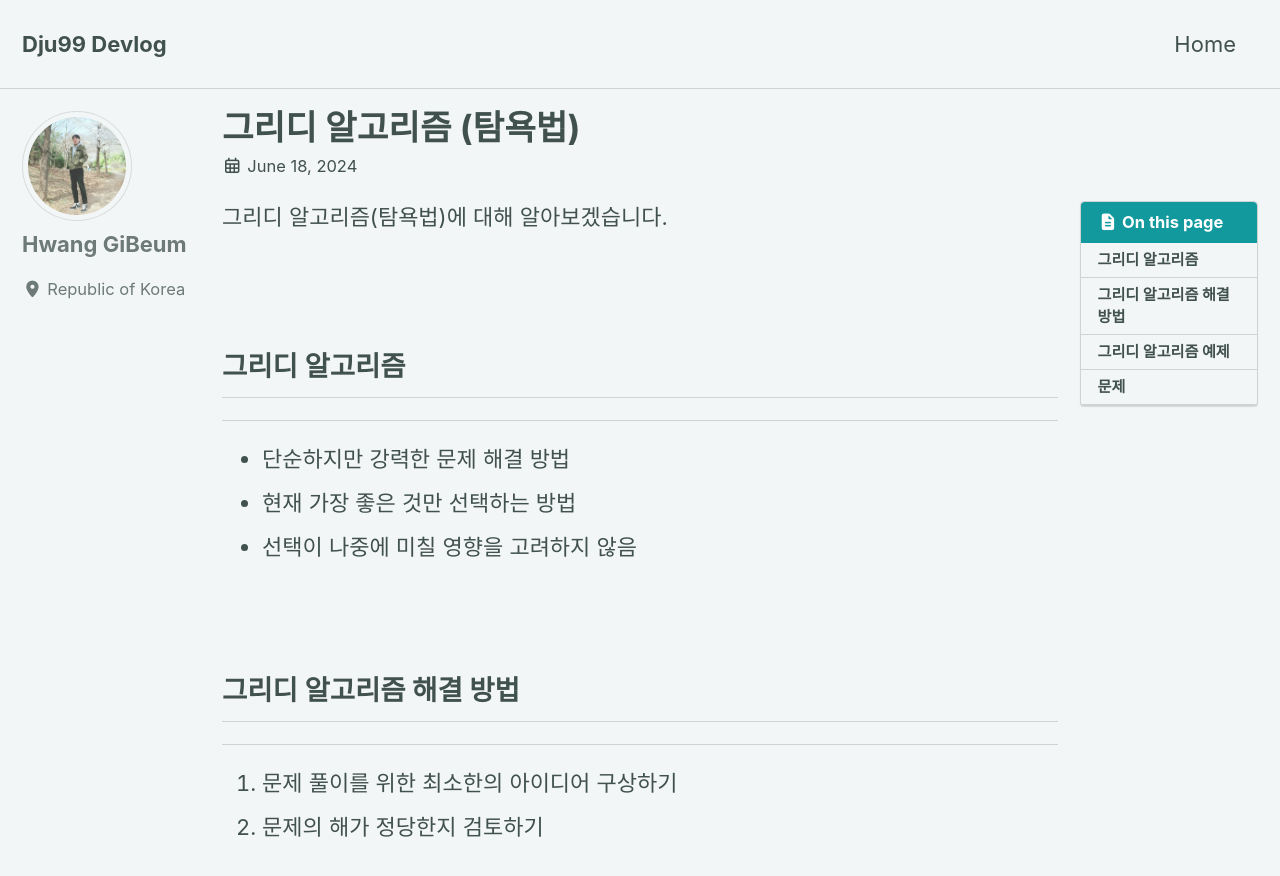
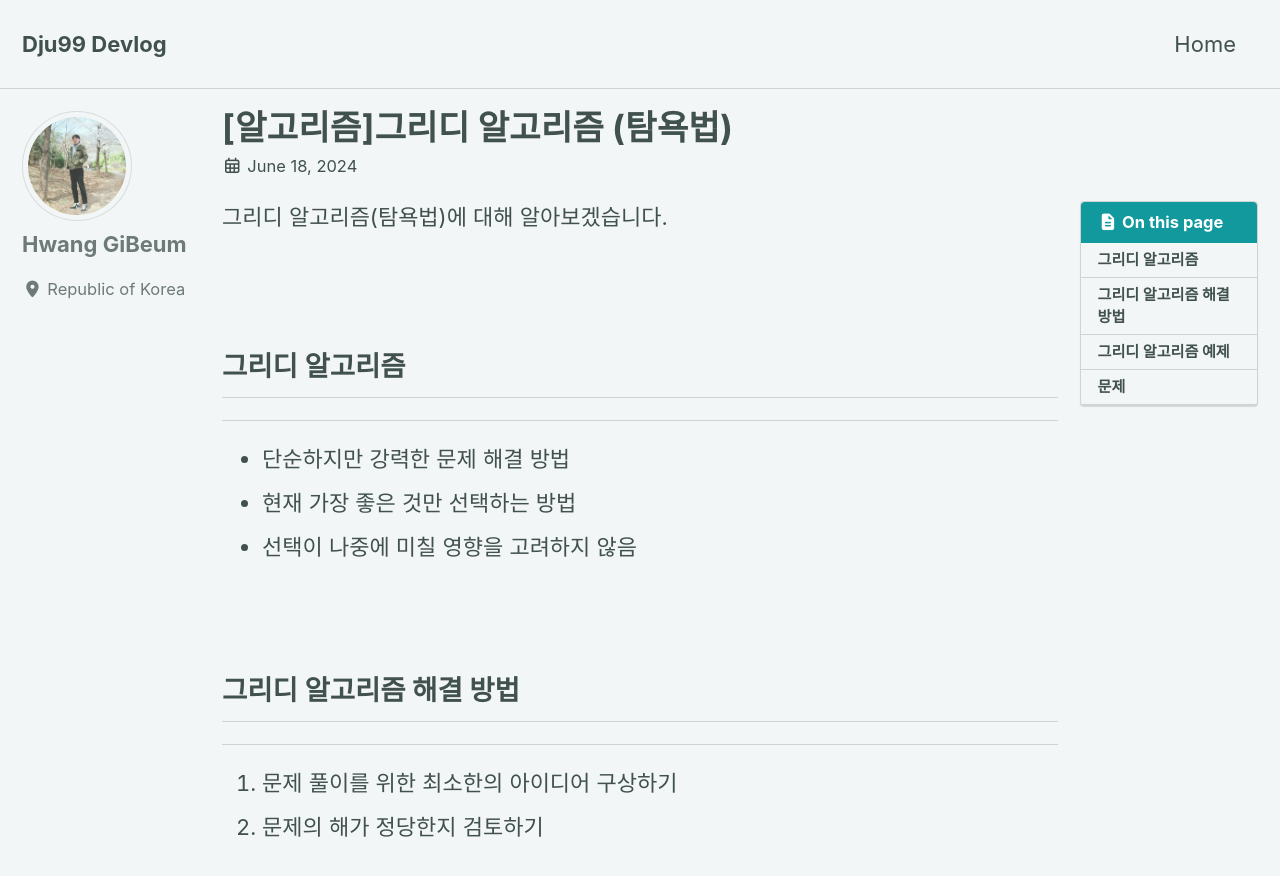
Before and after one commit to dju99/dju99.github.io, a Jekyll site: the page built from _posts/2024-06-18-Greedy Algorithmn.md, in a window 1280 px wide and 900 px high. Shown: the top 876 px of the window. Built offline with Jekyll 4.4.1, drawn with Linux system fonts in a browser that asks for light colours; cached includes are drawn as plain includes.

```diff
--- a/_data/navigation.yml
+++ b/_data/navigation.yml
@@ -11,8 +11,8 @@ main:
   # - title: "Sitemap"
   #   url: /sitemap/
 
-sidebar-category:
-  - title: "카테고리"
+docs:
+  - title: "Category"
     children:
-      - title: "Algorithm"
+      - title: "알고리즘"
         url: "/algorithm"
--- a/_posts/2024-06-18-Greedy Algorithmn.md
+++ b/_posts/2024-06-18-Greedy Algorithmn.md
@@ -1,6 +1,6 @@
 ---
 layout: single
-title: "그리디 알고리즘 (탐욕법)"
+title: "[알고리즘]그리디 알고리즘 (탐욕법)"
 permalink: /algorithm
 excerpt_separator: <!--break-->
 date: 2024-06-18
```
